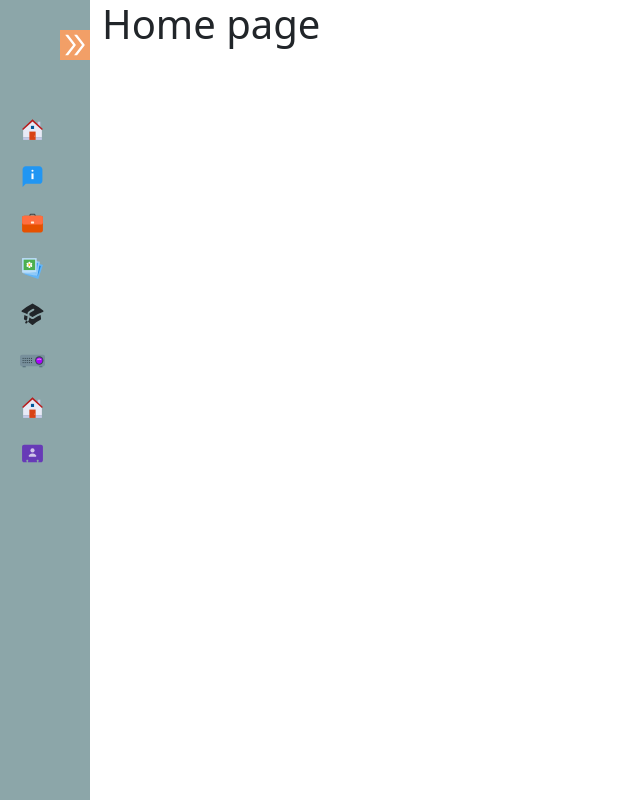
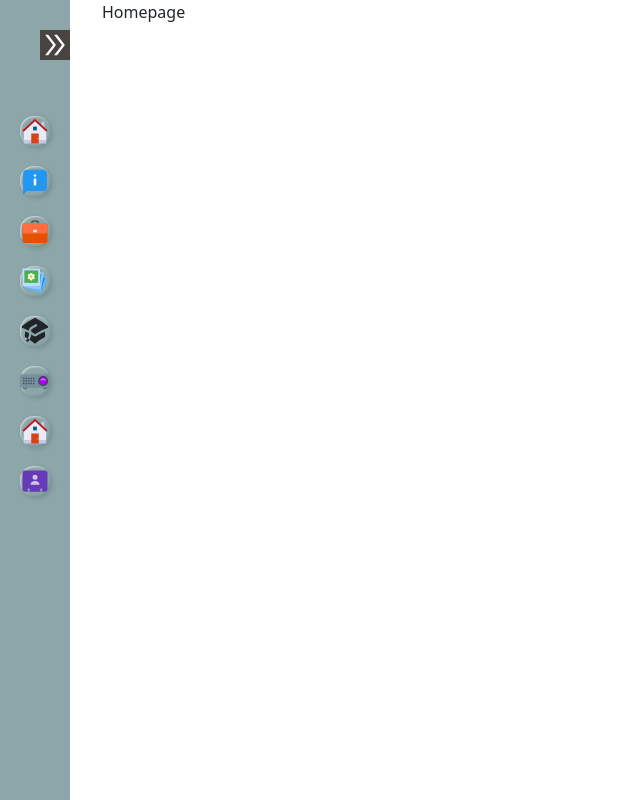
Before and after one commit to HELINCON/mx_portfolio_react, a React (Create React App) app in the folder frontend/: page / in a window 1280 px wide. Both pictures are taken after a click on the element "Click to hide the sidebar". Shown: the whole page, without its empty margins (0-640 px from the left). Built offline with nearby package versions, Linux system fonts and the light colour scheme.

Commit message:
side bar design complete

```diff
--- a/frontend/src/components/layout/layout.css
+++ b/frontend/src/components/layout/layout.css
@@ -6,7 +6,7 @@
 .sidebar {
     height: 100vh;
     background-color: #8ca6a9;
-    width: 90px;
+    width: 70px;
     position: fixed;
     top: 0;
     left: 0;
@@ -23,10 +23,12 @@
     display: flex;
     justify-content: right;
     cursor: pointer;
+    margin-bottom: 20px;
+    margin-top: 0px;
 }
 
 .sidebar-toggle-icons p svg {
-    background-color: #f29f67;
+    background-color: #474441;
     color: white;
     margin-top: 30px;
 }
--- a/frontend/src/components/layout/layout.js
+++ b/frontend/src/components/layout/layout.js
@@ -1,6 +1,7 @@
 import React, { useState } from "react";
 import Home from "../../pages/Home/Home";
-import { AiOutlineDoubleLeft, AiOutlineDoubleRight } from "react-icons/ai";
+import {  AiOutlineDoubleRight } from "react-icons/ai";
+import { PiHandSwipeLeft } from "react-icons/pi";
 import './layout.css';
 import Menus from "../menu/menus";
 
@@ -19,16 +20,17 @@ const Layout = () => {
             <div className="sidebar-section">
                 <div className={toggle ? "sidebar-toggle sidebar" : "sidebar"}>
                     <div className="sidebar-toggle-icons">
-                        <p onClick={handleToggle}>
+                        <p onClick={handleToggle}
+                            title={toggle ? "Click to hide the sidebar" : "Click to show the sidebar"}
+                        >
                             {
-                                toggle ? (<AiOutlineDoubleLeft size={24} />) : (<AiOutlineDoubleRight size={30} />)
+                                toggle ? (<PiHandSwipeLeft size={24} />) : (<AiOutlineDoubleRight size={30} />)
                             }
                         </p>
                     </div>
                     <Menus toggle={toggle} />
                 </div>
-                <div className="container"> <Home />
-                </div>
+                <div className="container"> <Home /></div>
             </div>
         </>
     );
--- a/frontend/src/components/menu/menus.css
+++ b/frontend/src/components/menu/menus.css
@@ -15,7 +15,7 @@
     width: 100%;
     object-fit: cover;
     border-radius: 50%;
-    object-position: center 2px;
+    object-position: top;
 }
 
 
@@ -41,13 +41,35 @@
 
 .menu-box:hover {
     transform: scale(1.10);  /* zooms in and zooms out  */
+    color: rgb(141, 97, 70);
     box-shadow:
         inset 1px 1px 2px rgba(255,255,255,0.5),
         inset -1px -1px 2px rgba(0,0,0,0.06),
         3px 3px 6px rgba(0,0,0,0.18);
 }
 
+.toggled-menu {
+    /* background: #d9d9d9;  natural grey pebble tone */
+    border-radius: 14px;  /* same value you used earlier */
+     box-shadow:
+        inset 1px 1px 2px rgba(255,255,255,0.6),
+        inset -1px -1px 2px rgba(0,0,0,0.08),
+        2px 2px 5px rgba(0,0,0,0.15);
 
+    /*transition: 0.2s ease; */
+    margin: 20px 20px;
+    cursor: pointer;
+    text-align: center;
+    justify-content: center;
+}
+
+.toggled-menu:hover {
+    transform: scale(1.10);  /* zooms in and zooms out  */
+    box-shadow:
+        inset 1px 1px 2px rgba(255,255,255,0.5),
+        inset -1px -1px 2px rgba(0,0,0,0.06),
+        3px 3px 6px rgba(0,0,0,0.18);
+}
 
 /* .menu-box:hover {
     transform: translateY(-2px); /* this moves the box upwards /*
--- a/frontend/src/components/menu/menus.js
+++ b/frontend/src/components/menu/menus.js
@@ -24,14 +24,14 @@ const Menus = ({ toggle }) => {
       ) : (
         <>
           <div className='nav-items'>
-            <div className='menu-box'><FcHome size={25} /></div>
-            <div className='menu-box'><FcAbout size={25} /></div>
-            <div className='menu-box'><FcBriefcase size={25} /></div>
-            <div className='menu-box'><FcStackOfPhotos size={25} /></div>
-            <div className='menu-box'><HiMiniAcademicCap size={25} /></div>
-            <div className='menu-box'><FcVideoProjector size={25} /></div>
-            <div className='menu-box'><FcHome size={25} /></div>
-            <div className='menu-box'><FcBusinessContact size={25} /></div>
+            <div className='toggled-menu'><FcHome size={30} title='Home'/></div>
+            <div className='toggled-menu'><FcAbout size={30} title= 'About'/></div>
+            <div className='toggled-menu'><FcBriefcase size={30} title= 'Experience'/></div>
+            <div className='toggled-menu'><FcStackOfPhotos size={30} title= 'Tech stack'/></div>
+            <div className='toggled-menu'><HiMiniAcademicCap size={30} title= 'Education'/></div>
+            <div className='toggled-menu'><FcVideoProjector size={30} title= 'Projects'/></div>
+            <div className='toggled-menu'><FcHome size={30} title= 'Testimonial'/></div>
+            <div className='toggled-menu'><FcBusinessContact size={30} title= 'Contact'/></div>
           </div>
         </>
       )}
--- a/frontend/src/pages/Home/Home.css
+++ b/frontend/src/pages/Home/Home.css
@@ -0,0 +1,4 @@
+.homepage{
+    text-align : left;
+
+}
--- a/frontend/src/pages/Home/Home.js
+++ b/frontend/src/pages/Home/Home.js
@@ -3,7 +3,11 @@ import './Home.css'
 
 const Home = () => {
   return (
-    <div><h1>Home page</h1></div>
+    <>
+    <div className='homepage'>
+    Homepage
+    </div>
+    </>
   )
 }
 
```
